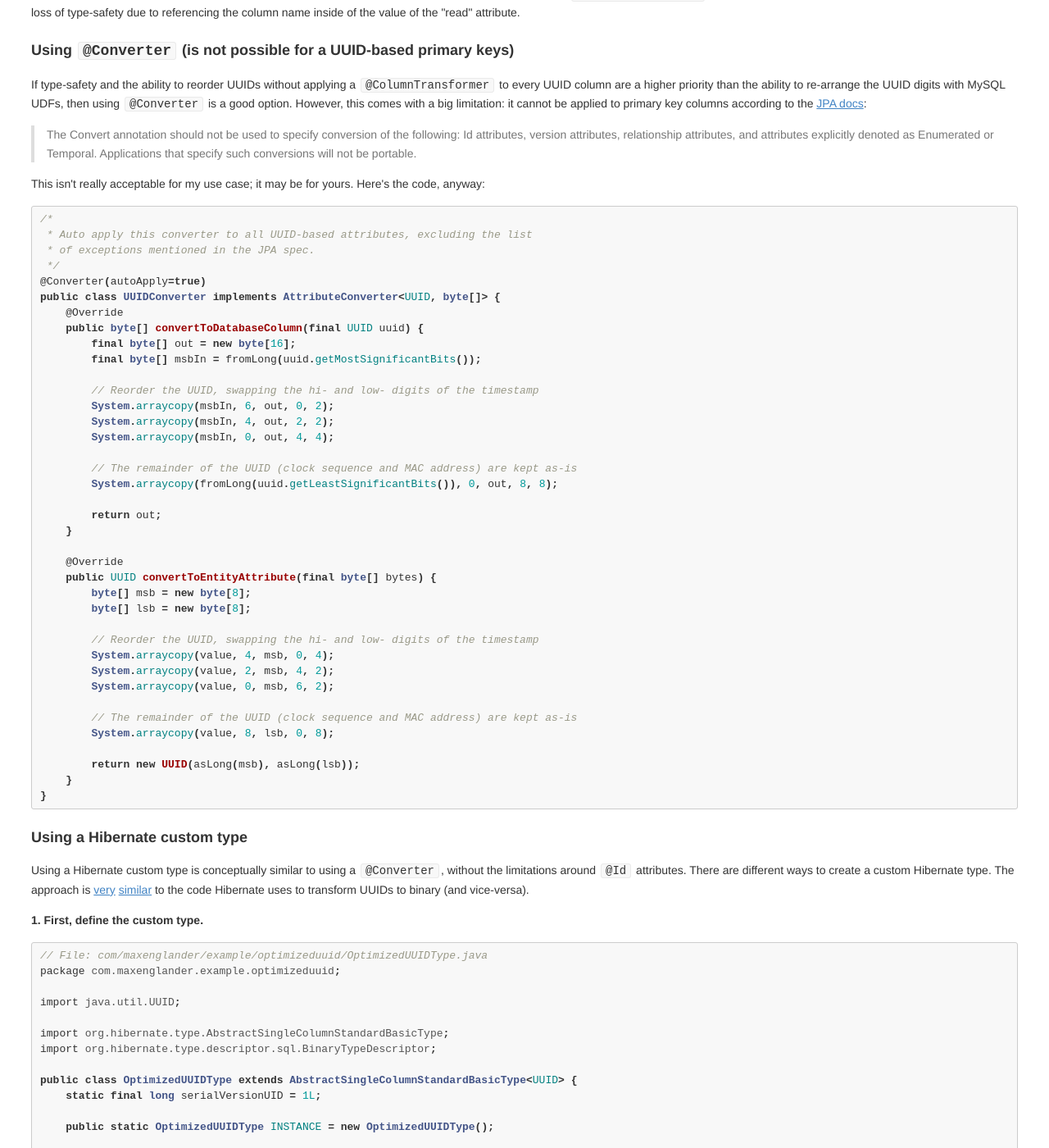
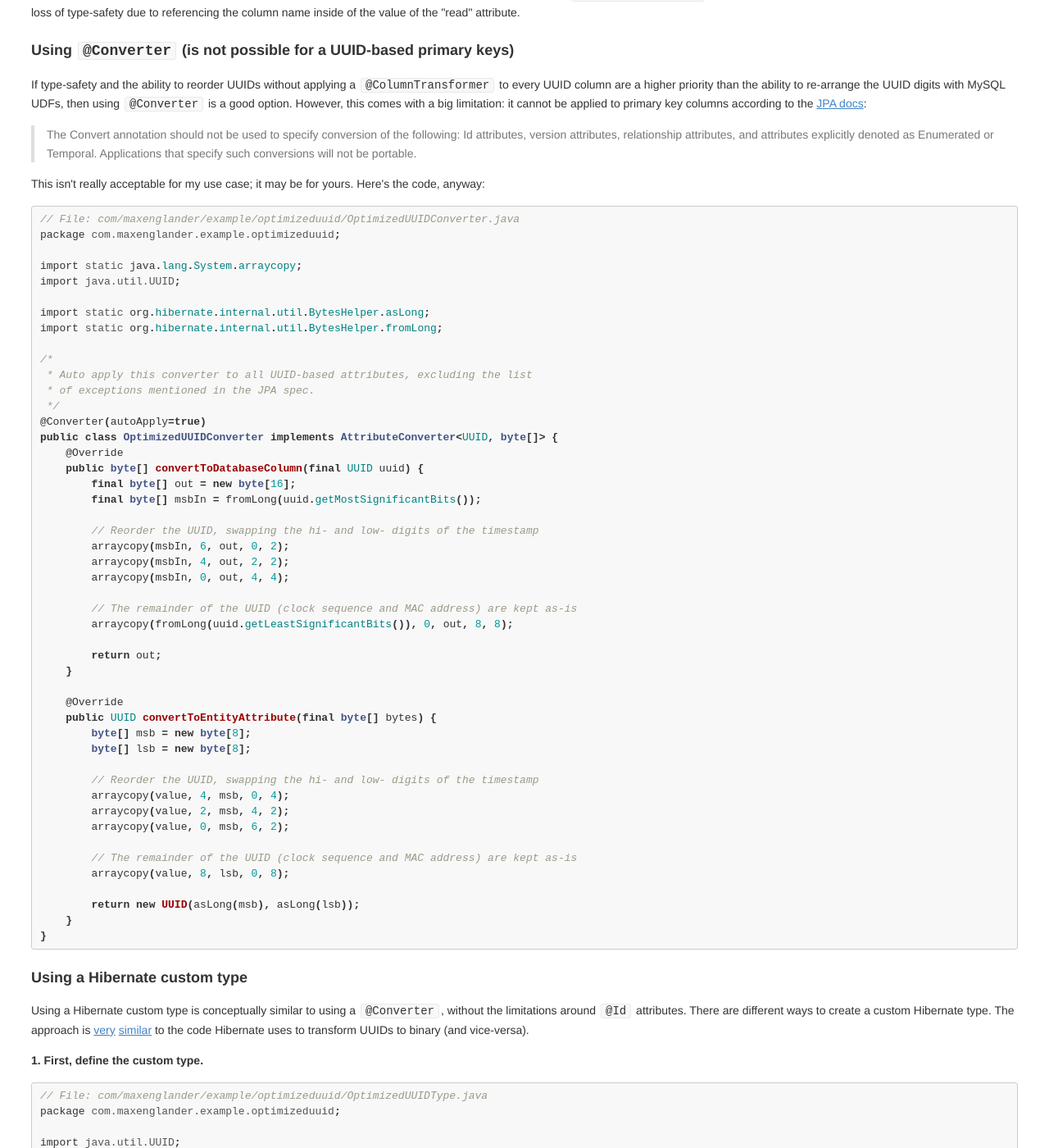
Before and after one commit to maxenglander/www, a Jekyll site: the page built from _posts/2017-09-01-optimized-uuid-with-hibernate.md, in a window 1280 px wide and 1400 px high, scrolled down 974 px. Shown: the whole window at 82% size. Built offline with Jekyll 4.4.1, drawn with Linux system fonts in a browser that asks for light colours.

Commit message:
fix up OptimizedUUIDConverter sample code

````diff
--- a/_posts/2017-09-01-optimized-uuid-with-hibernate.md
+++ b/_posts/2017-09-01-optimized-uuid-with-hibernate.md
@@ -83,24 +83,33 @@ This isn't really acceptable for my use case; it may be for yours.
 Here's the code, anyway:
 
 ```java
+// File: com/maxenglander/example/optimizeduuid/OptimizedUUIDConverter.java
+package com.maxenglander.example.optimizeduuid;
+
+import static java.lang.System.arraycopy;
+import java.util.UUID;
+
+import static org.hibernate.internal.util.BytesHelper.asLong;
+import static org.hibernate.internal.util.BytesHelper.fromLong;
+
 /*
  * Auto apply this converter to all UUID-based attributes, excluding the list
  * of exceptions mentioned in the JPA spec.
  */
 @Converter(autoApply=true)
-public class UUIDConverter implements AttributeConverter<UUID, byte[]> {
+public class OptimizedUUIDConverter implements AttributeConverter<UUID, byte[]> {
     @Override
     public byte[] convertToDatabaseColumn(final UUID uuid) {
         final byte[] out = new byte[16];
         final byte[] msbIn = fromLong(uuid.getMostSignificantBits());
 
         // Reorder the UUID, swapping the hi- and low- digits of the timestamp
-        System.arraycopy(msbIn, 6, out, 0, 2);
-        System.arraycopy(msbIn, 4, out, 2, 2);
-        System.arraycopy(msbIn, 0, out, 4, 4);
+        arraycopy(msbIn, 6, out, 0, 2);
+        arraycopy(msbIn, 4, out, 2, 2);
+        arraycopy(msbIn, 0, out, 4, 4);
 
         // The remainder of the UUID (clock sequence and MAC address) are kept as-is
-        System.arraycopy(fromLong(uuid.getLeastSignificantBits()), 0, out, 8, 8);
+        arraycopy(fromLong(uuid.getLeastSignificantBits()), 0, out, 8, 8);
 
         return out;
     }
@@ -111,12 +120,12 @@ public class UUIDConverter implements AttributeConverter<UUID, byte[]> {
         byte[] lsb = new byte[8];
 
         // Reorder the UUID, swapping the hi- and low- digits of the timestamp
-        System.arraycopy(value, 4, msb, 0, 4);
-        System.arraycopy(value, 2, msb, 4, 2);
-        System.arraycopy(value, 0, msb, 6, 2);
+        arraycopy(value, 4, msb, 0, 4);
+        arraycopy(value, 2, msb, 4, 2);
+        arraycopy(value, 0, msb, 6, 2);
 
         // The remainder of the UUID (clock sequence and MAC address) are kept as-is
-        System.arraycopy(value, 8, lsb, 0, 8);
+        arraycopy(value, 8, lsb, 0, 8);
 
         return new UUID(asLong(msb), asLong(lsb));
     }
````
